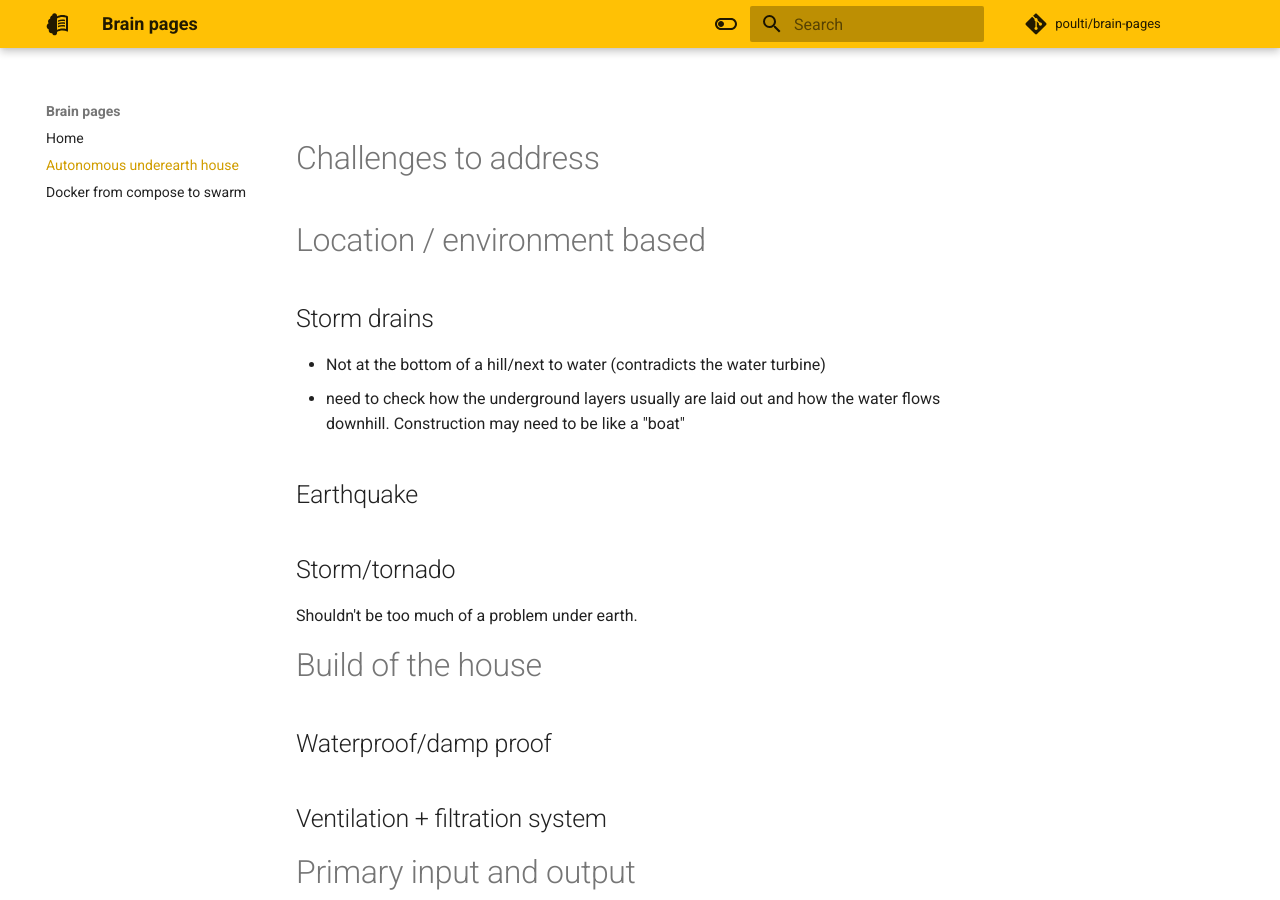
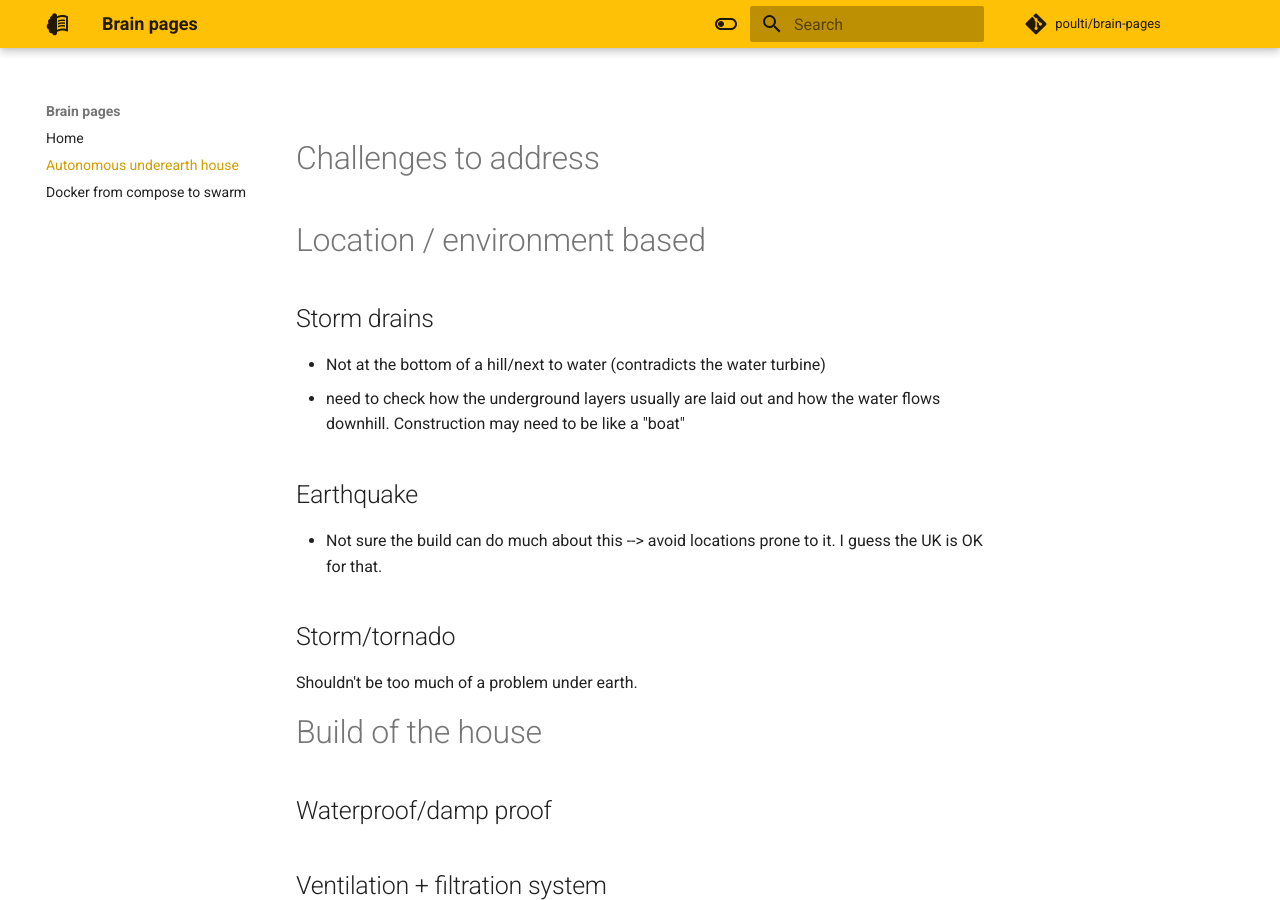
Before and after one commit to poulti/brain-pages, an MkDocs documentation site: the page built from docs/autonomous-underearth-house.md, in a window 1280 px wide and 900 px high. Built offline with MkDocs 1.6.1 and Material for MkDocs 9.7.7, drawn with Linux system fonts in a browser that asks for light colours; comment, search, counter and statistics services are not loaded.

Commit message:
add thoughts on earthquake

```diff
--- a/docs/autonomous-underearth-house.md
+++ b/docs/autonomous-underearth-house.md
@@ -9,6 +9,7 @@ tags: Blog
 - Not at the bottom of a hill/next to water (contradicts the water turbine)
 - need to check how the underground layers usually are laid out and how the water flows downhill. Construction may need to be like a "boat"
 ## Earthquake
+- Not sure the build can do much about this --> avoid locations prone to it. I guess the UK is OK for that.
 ## Storm/tornado
 Shouldn't be too much of a problem under earth.
 
```
